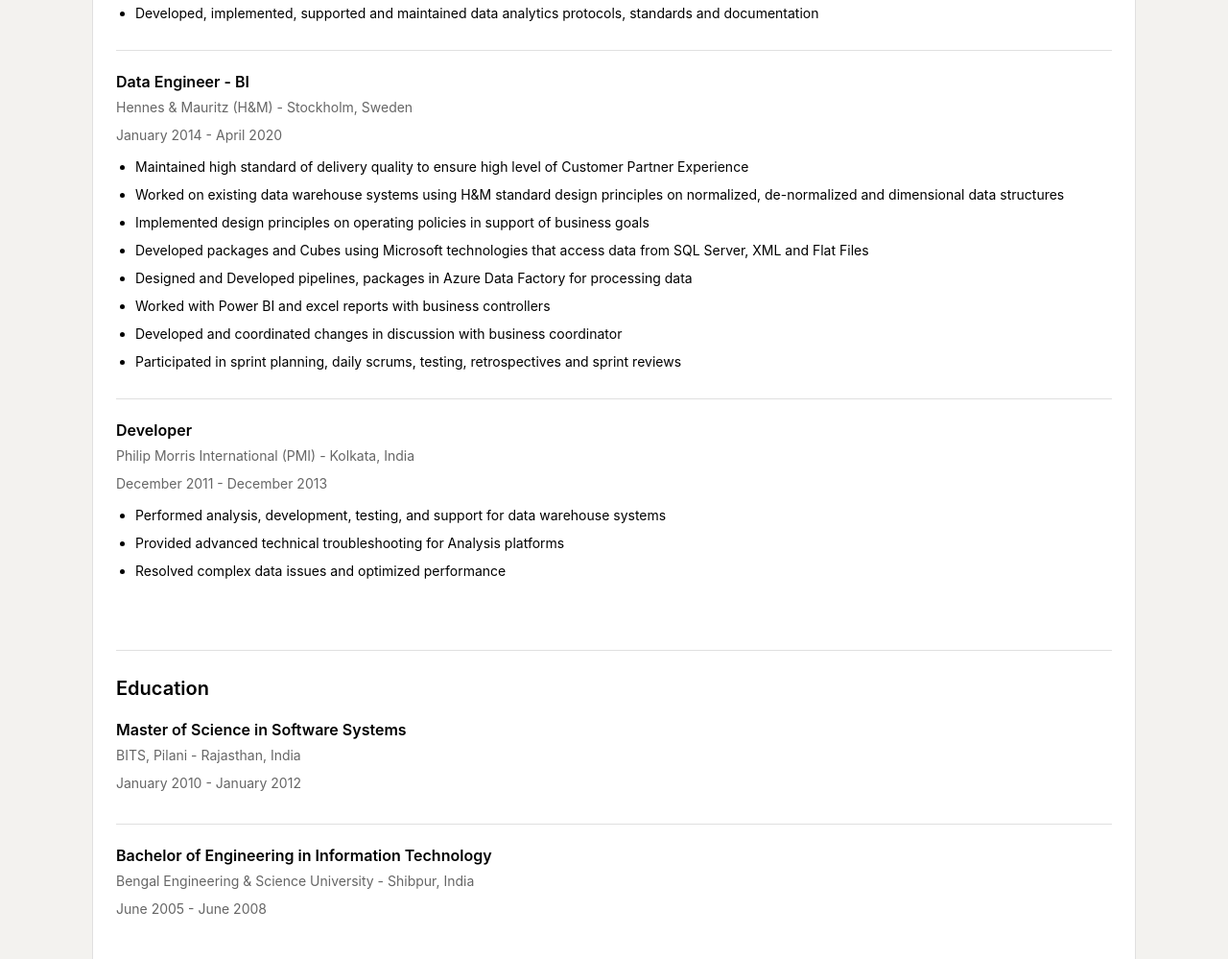
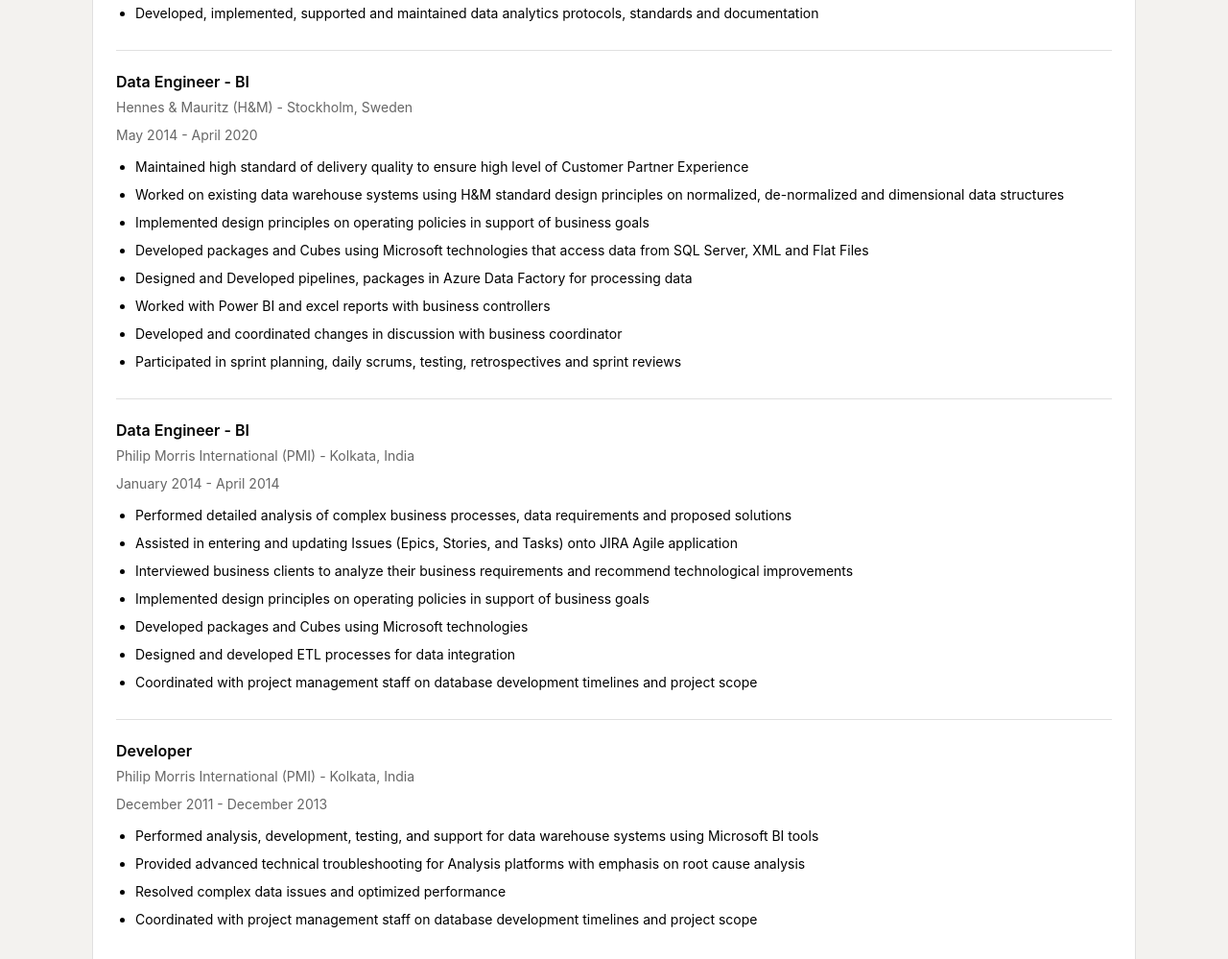
Before and after one commit to tanmoycuat/tanmoycuat.github.io, a plain HTML site: page index.html in a window 1280 px wide. Shown: the part 1470-2469 px from the top of the page at 96% size. Drawn offline with Linux system fonts and the light colour scheme.

Commit message:
Update work experience section in index.html to reflect new roles and responsibilities for Lead Data Engineer and Data Engineer positions, while enhancing details for the Data Engineer - BI role.

```diff
--- a/index.html
+++ b/index.html
@@ -271,7 +271,7 @@
                 <div class="experience-item">
                     <div class="role">Lead Data Engineer</div>
                     <div class="company">PMI - Bangalore, Karnataka</div>
-                    <div class="date">September 2021 - February 2022</div>
+                    <div class="date">September 2021 - November 2021</div>
                     <div class="responsibilities">
                         <ul>
                             <li>Developed, implemented, supported and maintained data analytics protocols, standards and documentation</li>
@@ -302,7 +302,7 @@
                 <div class="experience-item">
                     <div class="role">Data Engineer - BI</div>
                     <div class="company">Hennes & Mauritz (H&M) - Stockholm, Sweden</div>
-                    <div class="date">January 2014 - April 2020</div>
+                    <div class="date">May 2014 - April 2020</div>
                     <div class="responsibilities">
                         <ul>
                             <li>Maintained high standard of delivery quality to ensure high level of Customer Partner Experience</li>
@@ -318,14 +318,32 @@
                 </div>
 
                 <div class="experience-item">
+                    <div class="role">Data Engineer - BI</div>
+                    <div class="company">Philip Morris International (PMI) - Kolkata, India</div>
+                    <div class="date">January 2014 - April 2014</div>
+                    <div class="responsibilities">
+                        <ul>
+                            <li>Performed detailed analysis of complex business processes, data requirements and proposed solutions</li>
+                            <li>Assisted in entering and updating Issues (Epics, Stories, and Tasks) onto JIRA Agile application</li>
+                            <li>Interviewed business clients to analyze their business requirements and recommend technological improvements</li>
+                            <li>Implemented design principles on operating policies in support of business goals</li>
+                            <li>Developed packages and Cubes using Microsoft technologies</li>
+                            <li>Designed and developed ETL processes for data integration</li>
+                            <li>Coordinated with project management staff on database development timelines and project scope</li>
+                        </ul>
+                    </div>
+                </div>
+
+                <div class="experience-item">
                     <div class="role">Developer</div>
                     <div class="company">Philip Morris International (PMI) - Kolkata, India</div>
                     <div class="date">December 2011 - December 2013</div>
                     <div class="responsibilities">
                         <ul>
-                            <li>Performed analysis, development, testing, and support for data warehouse systems</li>
-                            <li>Provided advanced technical troubleshooting for Analysis platforms</li>
+                            <li>Performed analysis, development, testing, and support for data warehouse systems using Microsoft BI tools</li>
+                            <li>Provided advanced technical troubleshooting for Analysis platforms with emphasis on root cause analysis</li>
                             <li>Resolved complex data issues and optimized performance</li>
+                            <li>Coordinated with project management staff on database development timelines and project scope</li>
                         </ul>
                     </div>
                 </div>
```
